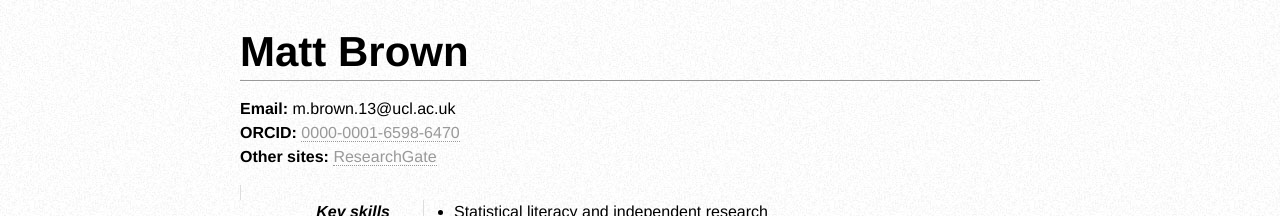
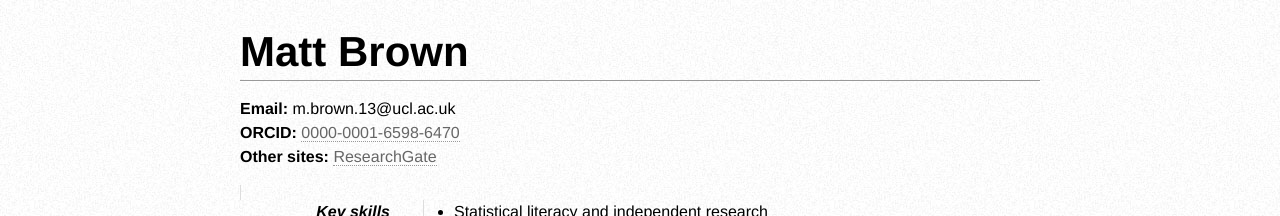
Before and after one commit to MattBrownUCL/MattBrownUCL.github.io, a plain HTML site: page index.html in a window 1280 px wide. Shown: the top 216 px of the page. Drawn offline with Linux system fonts and the light colour scheme.

Commit message:
Update index.html

```diff
--- a/index.html
+++ b/index.html
@@ -18,7 +18,7 @@
         h2 { font-size: 16px; margin: 0 0 6px 0; position: relative; }
         h2 span { position: absolute; bottom: 0; right: 0; font-style: italic; font-family: Helvetica, Sans-Serif; font-size: 16px; color: #999; font-weight: normal; }
         p { margin: 0 0 16px 0; }
-        a { color: #999; text-decoration: none; border-bottom: 1px dotted #999; }
+        a { color: #666; text-decoration: none; border-bottom: 1px dotted #999; }
         a:hover { border-bottom-style: solid; color: black; }
         ul { margin: 0 0 0px 14px; }
         #objective { width: 500px; float: left; }
```
